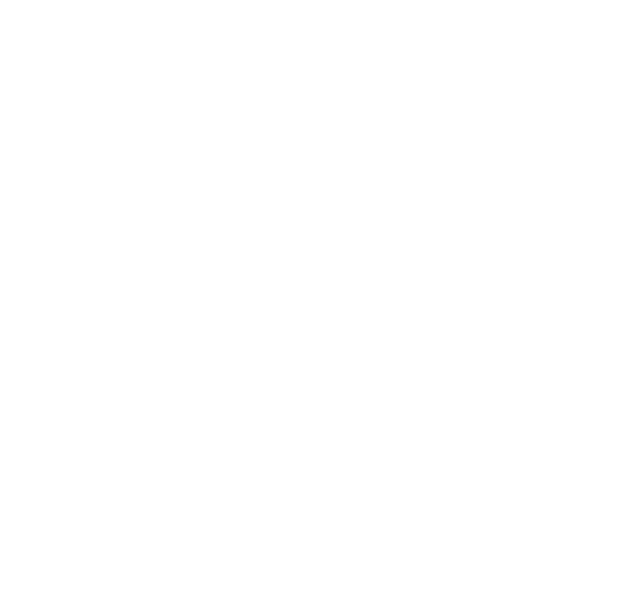
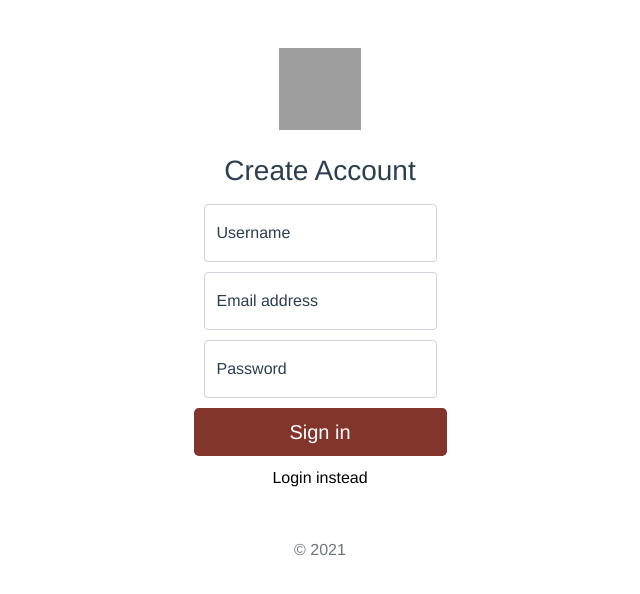
Before and after one commit to Jeffreywolff/Fullstackprojekt-Jeffrey-W, a Vue app in the folder coffeeapp/: page /signup in a window 1280 px wide. Before the commit this address had no page. Shown: the top 594 px of the page, without its empty margins (320-960 px from the left). Built offline with nearby package versions, Linux system fonts and the light colour scheme; grey boxes are pictures that could not be loaded.

Commit message:
added sign up page

```diff
--- a/coffeeapp/src/API/DB.js
+++ b/coffeeapp/src/API/DB.js
@@ -1,5 +1,6 @@
 // DB.js
-
+const server = require('./server');
+const mongoose = require('mongoose');
 
 module.exports = {
 
--- a/coffeeapp/src/API/server.js
+++ b/coffeeapp/src/API/server.js
@@ -24,4 +24,6 @@
 app.use('/posts', postRoute);
 
 
+
+
 app.listen(PORT, () => console.log(`\x1b[36m \n \nServer ip: http://localhost:${PORT}`));
--- a/coffeeapp/src/components/postForm.vue
+++ b/coffeeapp/src/components/postForm.vue
@@ -22,8 +22,9 @@
 
         </div>
 
-        <div id="ForgotPass" class="d-flex justify-content-end align-items-start">
+        <div id="ForgotPass" class="d-flex justify-content-between">
             <a href="">Forgot password? </a>
+            <router-link to="/signup">Signup</router-link>
 
         </div>
 
--- a/coffeeapp/src/router/index.js
+++ b/coffeeapp/src/router/index.js
@@ -1,5 +1,6 @@
 import { createRouter, createWebHistory } from 'vue-router'
 import Home from '../views/Home.vue'
+import Signup from '../views/Signup.vue'
 
 const routes = [
   {
@@ -14,6 +15,11 @@
     // this generates a separate chunk (about.[hash].js) for this route
     // which is lazy-loaded when the route is visited.
     component: () => import(/* webpackChunkName: "about" */ '../views/Chat.vue')
+  },
+  {
+    path: '/signup',
+    name: 'Signup',
+    component: Signup
   }
 ]
 
--- /dev/null
+++ b/coffeeapp/src/views/Signup.vue
@@ -0,0 +1,65 @@
+<template>
+    <div class="container d-flex align-items-center justify-content-center">
+        <main class="form-signin py-5">
+            <form method="POST" action="/createNewUser">
+                <img class="mb-4" src="../assets/coffee-circle.svg" alt="" width="82" height="82">
+                <h1 class="h3 mb-3 fw-normal">Create Account</h1>
+
+
+                 <div class="form-floating">
+                    <input type="username" class="form-control" id="floatingInput" placeholder="Username">
+                    <label for="floatingInput">Username</label>
+                </div>
+
+                <div class="form-floating">
+                    <input type="email" class="form-control" id="floatingInput" placeholder="name@example.com">
+                    <label for="floatingInput">Email address</label>
+                </div>
+                <div class="form-floating">
+                    <input type="password" class="form-control" id="floatingPassword" placeholder="Password">
+                    <label for="floatingPassword">Password</label>
+                </div>
+
+                <button class="w-100 btn btn-lg " type="submit">Sign in</button>
+                <router-link to="/" id="route" class="">Login instead</router-link>
+
+
+                <p class="mt-5 mb-3 text-muted">© 2021</p>
+            </form>
+        </main>
+    </div>
+</template>
+<script>
+    export default {
+
+    }
+</script>
+<style scoped>
+
+    form .form-floating{
+        margin: 10px;
+    }
+
+    button{
+        background-color: #82362B !important;
+        color: #fff !important;
+        margin-bottom: 10px;
+    }
+
+    button:hover{
+        background-color: #50231c !important;
+    }
+
+
+
+    #route{
+        color: #000;
+        text-decoration: none !important;
+    }
+
+    #route:hover{
+        text-decoration: underline !important;
+    }
+
+
+</style>
```
